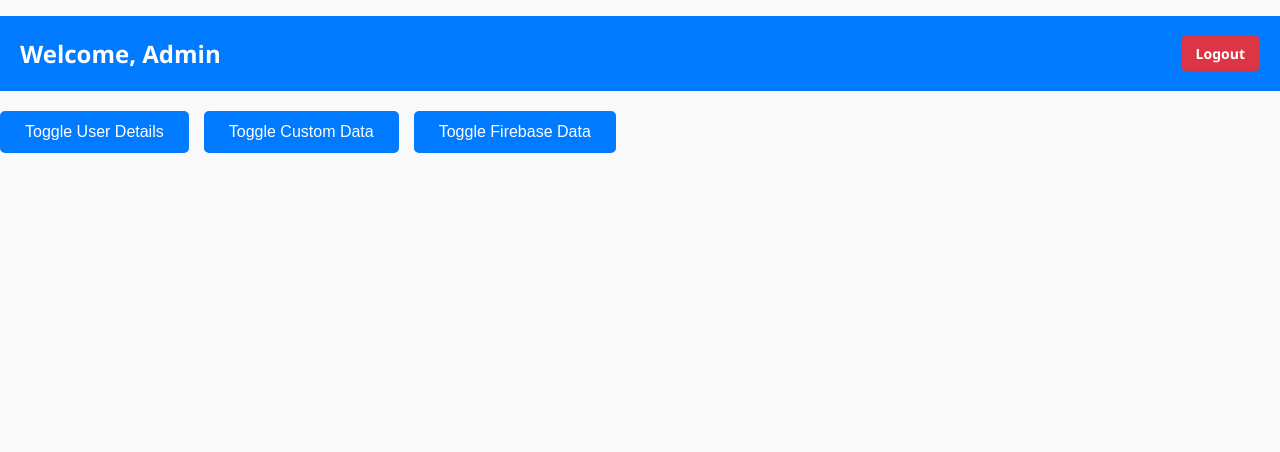
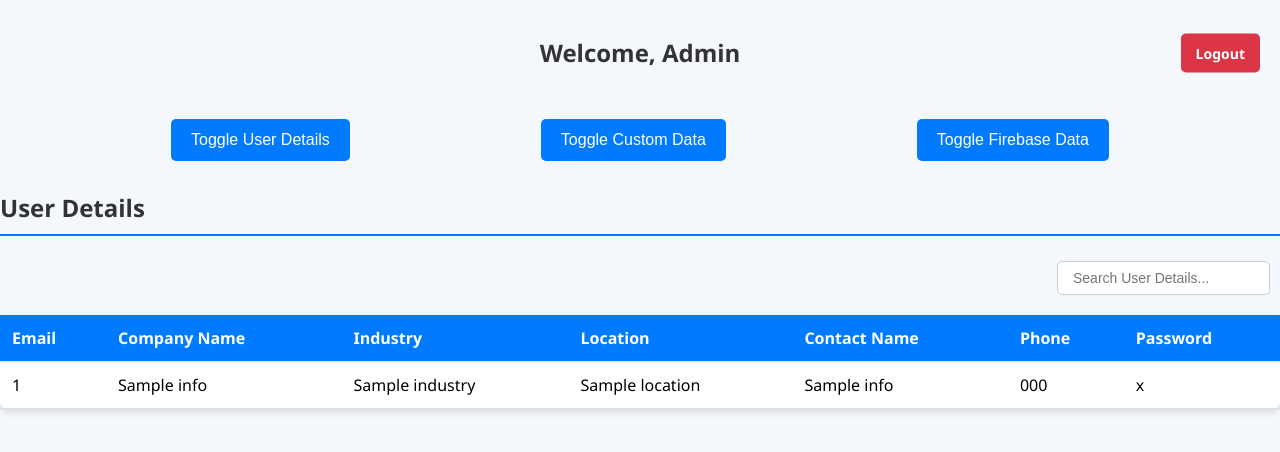
Before and after one commit to 9endu/rotbot, a Flask app: template templates/admin.html in a window 1280 px wide, after a click on "Toggle User Details". Shown: the top 452 px of the page. Run offline with Flask 3, Linux system fonts and the light colour scheme; the template is opened without the code that fills it: most values are stand-ins (such as "Sample title", 1, 10 or a date in 2020); parts of the project's set-up code (start-up, migrations or seed data) failed here and were passed over.

Commit message:
admin filter added

```diff
--- a/templates/admin.html
+++ b/templates/admin.html
@@ -7,8 +7,8 @@
     <style>
         /* General Styles */
         body {
-            font-family: "Segoe UI", Tahoma, Geneva, Verdana, sans-serif;
-            background-color: #f9f9f9;
+            font-family: 'Segoe UI', Tahoma, Geneva, Verdana, sans-serif;
+            background-color: #f4f7fc;
             margin: 0;
             padding: 0;
         }
@@ -18,30 +18,49 @@
             font-size: 24px;
             margin-bottom: 20px;
             padding: 20px;
-            background-color: #007BFF;
-            color: white;
+            background-color: transparent; /* Remove blue background */
+            color: #333;
             display: flex;
-            justify-content: space-between;
+            justify-content: center; /* Center all content */
             align-items: center;
+            position: relative; /* Position logout button */
+        }
+
+        h1 a.logout {
+            position: absolute; /* Position logout button to the far right */
+            right: 20px;
+            top: 50%;
+            transform: translateY(-50%);
+            background-color: #dc3545;
+            color: #fff;
+            padding: 10px 15px;
+            border-radius: 5px;
+            text-decoration: none;
+            font-size: 14px;
+            transition: background-color 0.3s ease;
+        }
+
+        h1 a.logout:hover {
+            background-color: #a71d2a;
         }
 
         /* Button Styles */
         .btn-container {
-            margin: 20px 0;
+            margin: 30px 0;
             display: flex;
-            justify-content: flex-start;
-            gap: 15px;
+            justify-content: space-evenly;
+            gap: 20px;
         }
 
         .btn-container button {
-            padding: 12px 25px;
-            background-color: #007BFF;
+            padding: 12px 20px;
+            background-color: #007bff;
             color: white;
             border: none;
             border-radius: 5px;
+            font-size: 16px;
             cursor: pointer;
-            font-size: 16px;
-            transition: background-color 0.3s ease, transform 0.2s ease;
+            transition: background-color 0.3s, transform 0.2s;
         }
 
         .btn-container button:hover {
@@ -52,13 +71,14 @@
         /* Section Styles */
         .section {
             display: none;
-            margin-top: 30px;
+            margin-top: 20px;
         }
 
         .section h2 {
-            color: #444;
+            font-size: 24px;
+            color: #333;
             margin-bottom: 15px;
-            border-bottom: 2px solid #007BFF;
+            border-bottom: 2px solid #007bff;
             padding-bottom: 10px;
         }
 
@@ -66,55 +86,60 @@
         table {
             width: 100%;
             border-collapse: collapse;
-            background-color: white;
+            margin-bottom: 20px;
+            background-color: #ffffff;
+            border-radius: 8px;
             box-shadow: 0 4px 6px rgba(0, 0, 0, 0.1);
-            margin-bottom: 30px;
-            border-radius: 8px;
         }
 
         th, td {
-            padding: 15px;
+            padding: 12px;
             text-align: left;
             border-bottom: 1px solid #ddd;
         }
 
         th {
-            background-color: #007BFF;
+            background-color: #007bff;
             color: white;
         }
 
         tr:hover {
-            background-color: #f1f1f1;
+            background-color: #f7f7f7;
         }
 
-        /* Logout Button */
-        a.logout {
-            text-decoration: none;
-            background-color: #dc3545;
-            color: white;
-            padding: 8px 15px;
-            border-radius: 5px;
-            font-size: 14px;
-            transition: background-color 0.3s ease;
+        .search-container {
+            display: flex;
+            justify-content: flex-end;
+            margin-bottom: 10px;
         }
 
-        a.logout:hover {
-            background-color: #a71d2a;
+        .search-input {
+            padding: 8px 15px;
+            margin: 10px;
+            border-radius: 5px;
+            border: 1px solid #ccc;
+            font-size: 14px;
         }
 
-        /* Card Layout */
-        .card {
-            background-color: white;
-            padding: 20px;
-            margin-top: 20px;
-            box-shadow: 0 4px 10px rgba(0, 0, 0, 0.1);
-            border-radius: 8px;
+        .filter-btn {
+            margin: 10px;
+            padding: 8px 12px;
+            border: 1px solid #ccc;
+            background-color: #007bff;
+            color: white;
+            font-size: 14px;
+            cursor: pointer;
+            border-radius: 5px;
+        }
+
+        .filter-btn:hover {
+            background-color: #0056b3;
         }
 
         /* Mobile Responsiveness */
         @media (max-width: 768px) {
             h1 {
-                font-size: 20px;
+                font-size: 24px;
                 flex-direction: column;
                 text-align: center;
             }
@@ -128,12 +153,55 @@
                 width: 100%;
                 margin-bottom: 10px;
             }
+
+            .search-input {
+                width: 80%;
+                margin: 10px auto;
+            }
         }
     </style>
     <script>
         function toggleSection(id) {
             const section = document.getElementById(id);
-            section.style.display = section.style.display === 'none' ? 'block' : 'none';
+            section.style.display = section.style.display === 'none' || section.style.display === '' ? 'block' : 'none';
+        }
+
+        function filterTable(inputId, tableId) {
+            const filter = document.getElementById(inputId).value.toLowerCase();
+            const table = document.getElementById(tableId);
+            const rows = table.getElementsByTagName('tr');
+
+            for (let i = 1; i < rows.length; i++) {
+                let cells = rows[i].getElementsByTagName('td');
+                let matched = false;
+                for (let j = 0; j < cells.length; j++) {
+                    if (cells[j].textContent.toLowerCase().includes(filter)) {
+                        matched = true;
+                        break;
+                    }
+                }
+                rows[i].style.display = matched ? '' : 'none';
+            }
+        }
+
+        function sortTable(columnIndex, tableId) {
+            const table = document.getElementById(tableId);
+            const rows = Array.from(table.rows).slice(1);
+            const isAscending = table.getAttribute('data-sort') === 'asc';
+
+            rows.sort((rowA, rowB) => {
+                const cellA = rowA.cells[columnIndex].textContent.trim();
+                const cellB = rowB.cells[columnIndex].textContent.trim();
+
+                if (isNaN(cellA) || isNaN(cellB)) {
+                    return isAscending ? cellA.localeCompare(cellB) : cellB.localeCompare(cellA);
+                }
+                return isAscending ? cellA - cellB : cellB - cellA;
+            });
+
+            rows.forEach(row => table.appendChild(row));
+
+            table.setAttribute('data-sort', isAscending ? 'desc' : 'asc');
         }
     </script>
 </head>
@@ -153,15 +221,18 @@
     <div class="section" id="user-details">
         <div class="card">
             <h2>User Details</h2>
-            <table>
+            <div class="search-container">
+                <input type="text" id="user-search" class="search-input" onkeyup="filterTable('user-search', 'user-details-table')" placeholder="Search User Details...">
+            </div>
+            <table id="user-details-table">
                 <thead>
                     <tr>
-                        <th>Email</th>
-                        <th>Company Name</th>
-                        <th>Industry</th>
-                        <th>Location</th>
-                        <th>Contact Name</th>
-                        <th>Phone</th>
+                        <th onclick="sortTable(0, 'user-details-table')">Email</th>
+                        <th onclick="sortTable(1, 'user-details-table')">Company Name</th>
+                        <th onclick="sortTable(2, 'user-details-table')">Industry</th>
+                        <th onclick="sortTable(3, 'user-details-table')">Location</th>
+                        <th onclick="sortTable(4, 'user-details-table')">Contact Name</th>
+                        <th onclick="sortTable(5, 'user-details-table')">Phone</th>
                         <th>Password</th>
                     </tr>
                 </thead>
@@ -186,18 +257,21 @@
     <div class="section" id="custom-data">
         <div class="card">
             <h2>Custom Data (Per User)</h2>
+            <div class="search-container">
+                <input type="text" id="custom-search" class="search-input" onkeyup="filterTable('custom-search', 'custom-data-table')" placeholder="Search Custom Data...">
+            </div>
             {% for uid, info in users.items() %}
                 {% if info.history and info.history.custom_data %}
                     <h3>{{ uid }}</h3>
-                    <table>
+                    <table id="custom-data-table">
                         <thead>
                             <tr>
-                                <th>ID</th>
-                                <th>Temperature</th>
-                                <th>Humidity</th>
-                                <th>Methane</th>
-                                <th>Output</th>
-                                <th>Timestamp</th>
+                                <th onclick="sortTable(0, 'custom-data-table')">ID</th>
+                                <th onclick="sortTable(1, 'custom-data-table')">Temperature</th>
+                                <th onclick="sortTable(2, 'custom-data-table')">Humidity</th>
+                                <th onclick="sortTable(3, 'custom-data-table')">Methane</th>
+                                <th onclick="sortTable(4, 'custom-data-table')">Output</th>
+                                <th onclick="sortTable(5, 'custom-data-table')">Timestamp</th>
                             </tr>
                         </thead>
                         <tbody>
@@ -222,18 +296,21 @@
     <div class="section" id="firebase-data">
         <div class="card">
             <h2>Firebase Data (Per User)</h2>
+            <div class="search-container">
+                <input type="text" id="firebase-search" class="search-input" onkeyup="filterTable('firebase-search', 'firebase-data-table')" placeholder="Search Firebase Data...">
+            </div>
             {% for uid, info in users.items() %}
                 {% if info.history and info.history.firebase_data %}
                     <h3>{{ uid }}</h3>
-                    <table>
+                    <table id="firebase-data-table">
                         <thead>
                             <tr>
-                                <th>ID</th>
-                                <th>Temperature</th>
-                                <th>Humidity</th>
-                                <th>Methane</th>
-                                <th>Output</th>
-                                <th>Timestamp</th>
+                                <th onclick="sortTable(0, 'firebase-data-table')">ID</th>
+                                <th onclick="sortTable(1, 'firebase-data-table')">Temperature</th>
+                                <th onclick="sortTable(2, 'firebase-data-table')">Humidity</th>
+                                <th onclick="sortTable(3, 'firebase-data-table')">Methane</th>
+                                <th onclick="sortTable(4, 'firebase-data-table')">Output</th>
+                                <th onclick="sortTable(5, 'firebase-data-table')">Timestamp</th>
                             </tr>
                         </thead>
                         <tbody>
```
